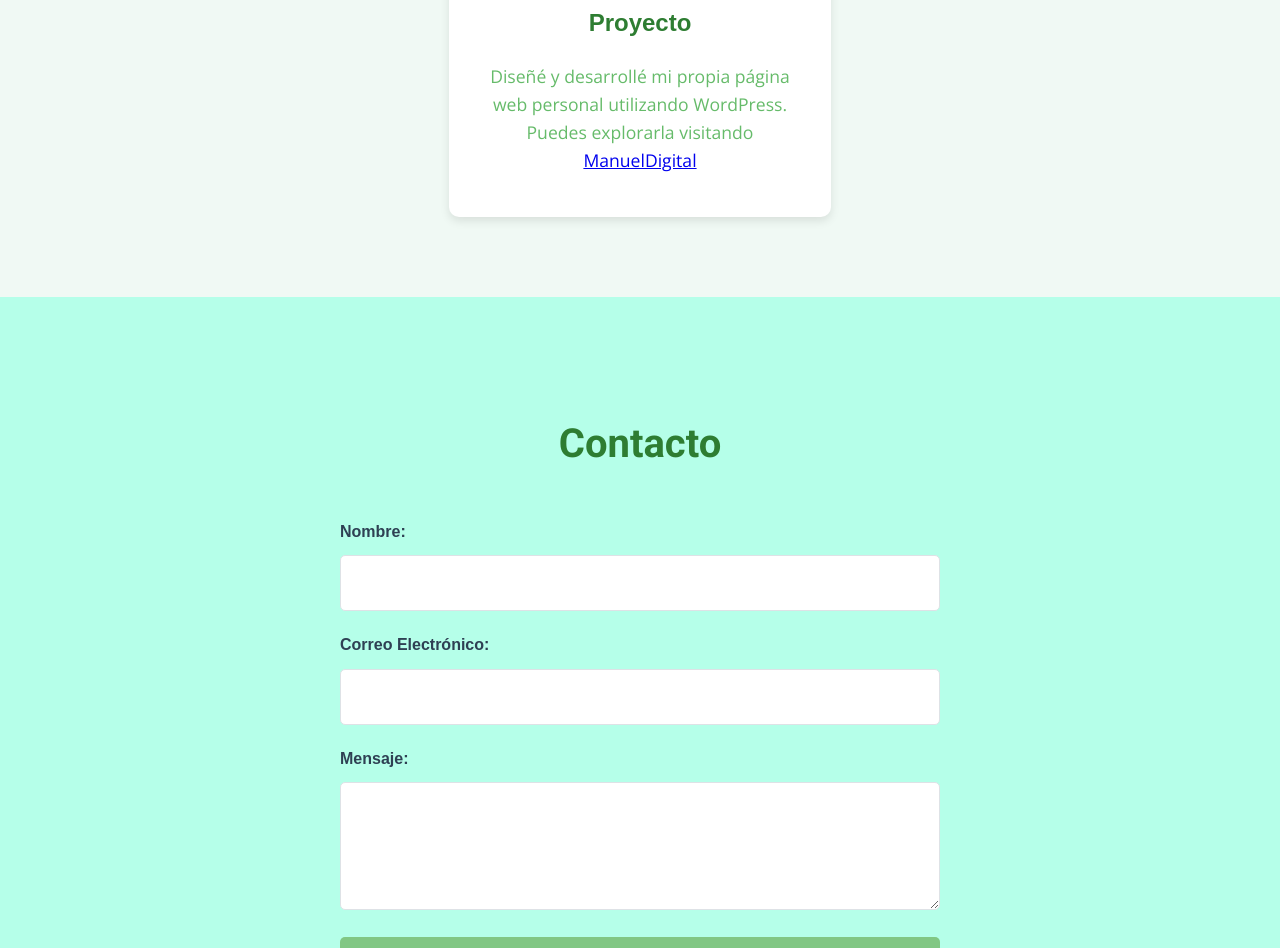
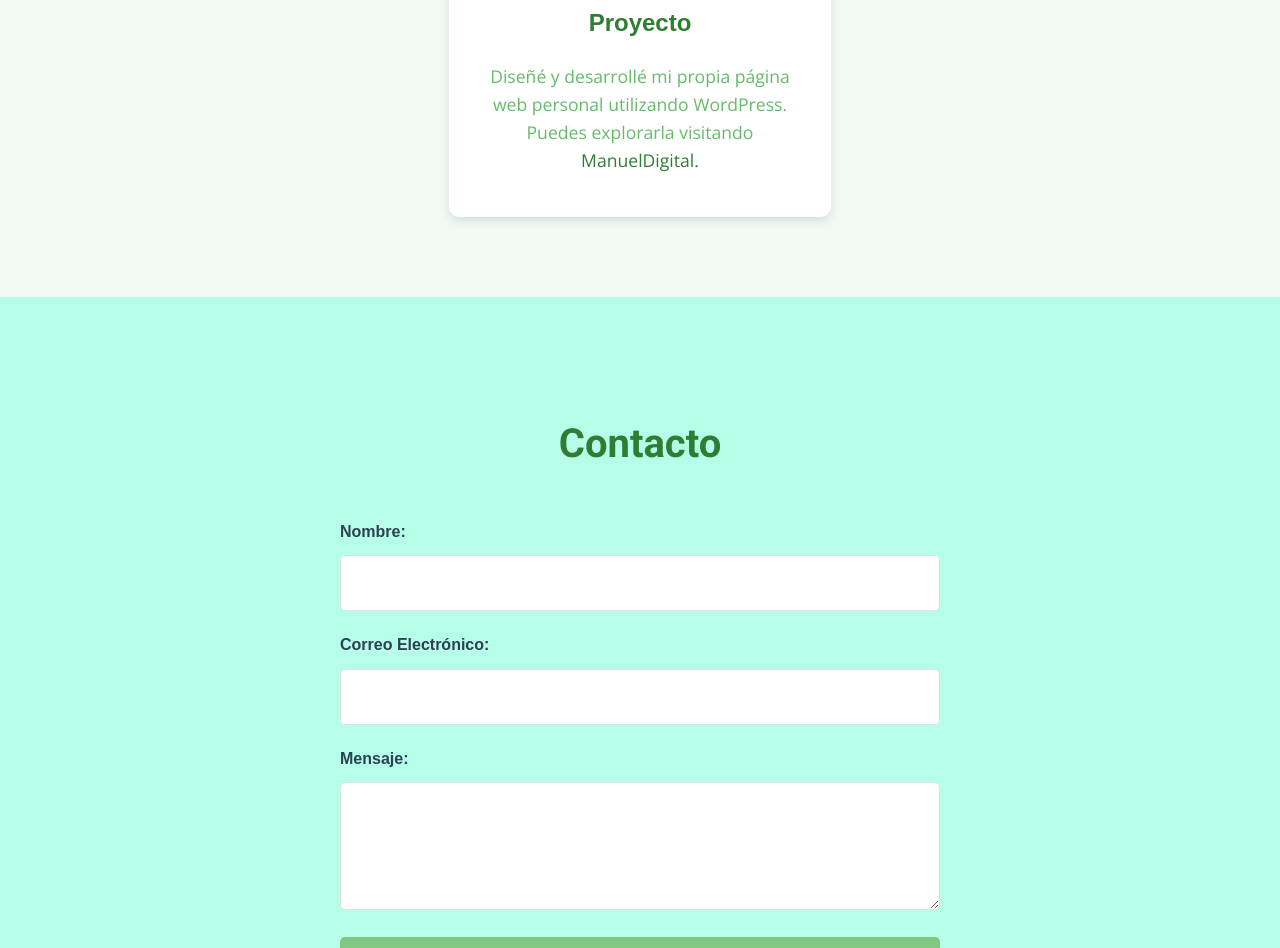
Before and after one commit to manueldigital/poyecto-web, a plain HTML site: page index.html in a window 1280 px wide. Shown: the part 1981-2929 px from the top of the page. Drawn offline with nearby package versions, Linux system fonts and the light colour scheme.

Commit message:
confirmar

```diff
--- a/index.html
+++ b/index.html
@@ -58,7 +58,7 @@
                     <h3>Proyecto </h3>
                     <p>Diseñé y desarrollé mi propia página web personal utilizando WordPress. Puedes explorarla
                         visitando <a href="http://www.manueldigital.net"
-                            target="_blank">ManuelDigital</a>
+                            target="_blank">ManuelDigital.</a>
                     </p>
                 </div>
 
--- a/styles.css
+++ b/styles.css
@@ -208,10 +208,10 @@ nav ul li a:hover {
     line-height: 1.6;
     color: #66bb6a;
 }
-.proyect-item p a {
+a {
 text-decoration: none;
 color: #2e7d32;
-font-weight: bold;
+
 }
 .project-item:hover {
     transform: translateY(-5px);
```
